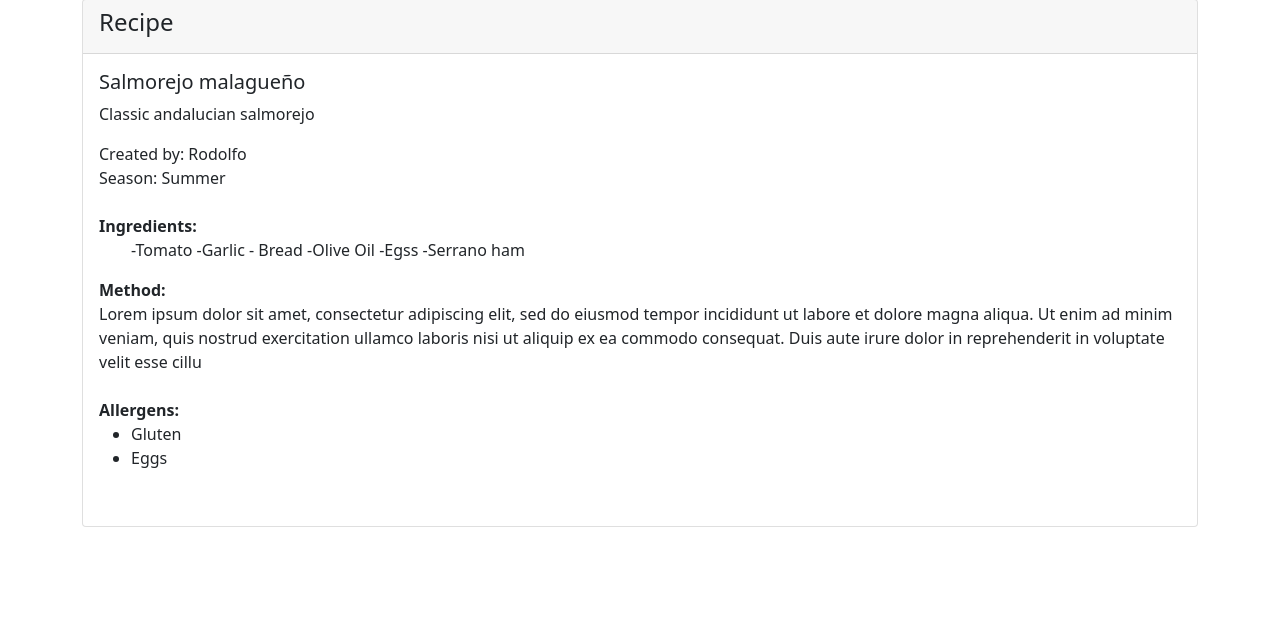
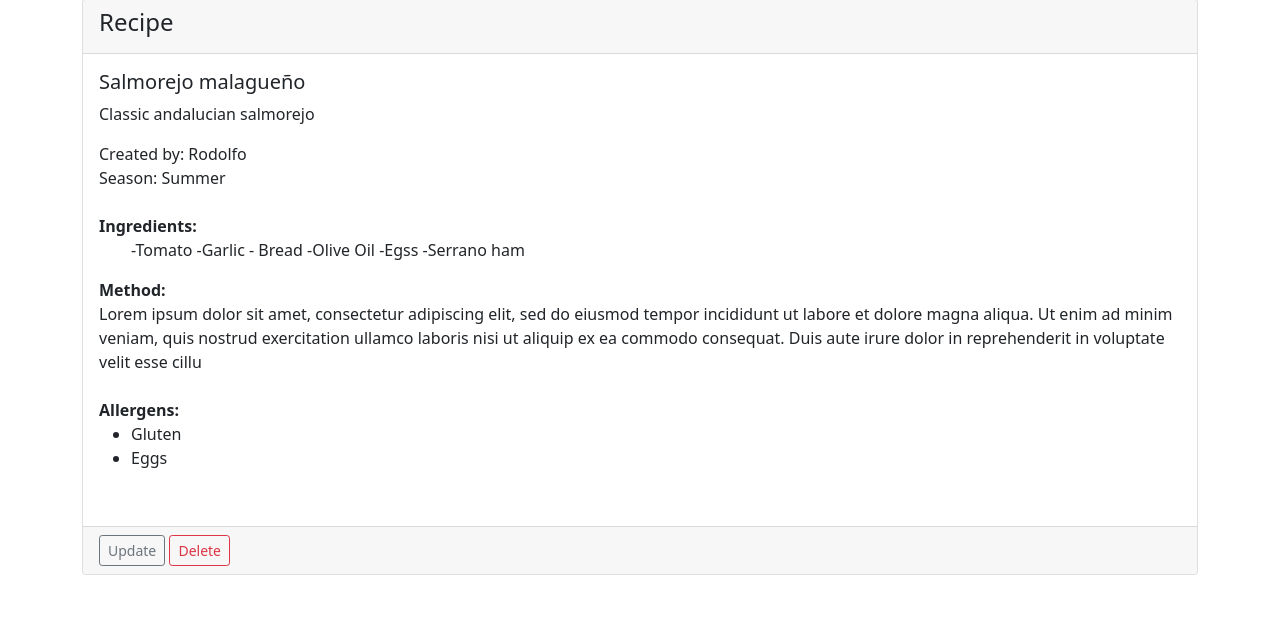
Before and after one commit to Rodolfo-Munoz/project_app, a Django app: page /show_recipe/3 in a window 1280 px wide. Shown: the part 81-709 px from the top of the page. Run offline with Django 3.2, Linux system fonts and the light colour scheme; data comes from the database, SQL or seed files in the repository; both versions use the stored data as it was after the commit.

Commit message:
recipe delete added and recipes ordered alphabetically, recipe page is finished

```diff
--- a/project_app/urls.py
+++ b/project_app/urls.py
@@ -31,4 +31,5 @@ urlpatterns = [
     path('show_recipe/<recipe_id>', views.show_recipe, name='show_recipe'),
     path('search_recipes/', views.search_recipes, name='search_recipes'),
     path('update_recipe/<recipe_id>', views.update_recipe, name='update_recipe'),
+    path('delete_recipe/<recipe_id>', views.delete_recipe, name='delete_recipe'),
 ]
--- a/roseleaf_app/forms.py
+++ b/roseleaf_app/forms.py
@@ -27,7 +27,7 @@ class RecipeForm(ModelForm):
 class TempForm(ModelForm):
     class Meta:
         model = TempRecords
-        fields = ('temp_date', 'temperature', 'fridge', 'user')
+        fields = ('temp_date', 'fridge', 'temperature', 'user')
         labels = {
             'temp_date' : '',
             'temperature' : '',
--- a/roseleaf_app/templates/roseleaf_app/list_recipes.html
+++ b/roseleaf_app/templates/roseleaf_app/list_recipes.html
@@ -32,7 +32,10 @@
             <td><a href="{% url 'show_recipe' recipe.id %}">{{ recipe }}</a></td>
             <td>{{ recipe.description }}</td>
             <td><a href="{% url 'update_recipe' recipe.id %}"
-                   class="btn btn-outline-secondary btn-sm"> Update </a></td>
+                   class="btn btn-outline-secondary btn-sm"> Update </a>
+                <a href="{% url 'delete_recipe' recipe.id %}"
+                   class="btn btn-outline-danger btn-sm"> Delete  </a>
+            </td>
         </tr>
 
     {% endfor %}
--- a/roseleaf_app/templates/roseleaf_app/show_recipe.html
+++ b/roseleaf_app/templates/roseleaf_app/show_recipe.html
@@ -25,12 +25,20 @@
         <br><br>
         <strong>Allergens: </strong>
         <ul>
+
         {% for allergen in recipe.allergens.all %}
             <li>{{ allergen }}</li>
         {% endfor %}<br>
         </ul>
          </div>
-        </div>
+     <div class="card-footer text-muted">
+        <a href="{% url 'update_recipe' recipe.id %}"
+                   class="btn btn-outline-secondary btn-sm"> Update </a>
+        <a href="{% url 'delete_recipe' recipe.id %}"
+                   class="btn btn-outline-danger btn-sm"> Delete  </a>
+     </div>
+
+     </div>
 
 
 
--- a/roseleaf_app/views.py
+++ b/roseleaf_app/views.py
@@ -4,8 +4,6 @@ from django.shortcuts import render, redirect
 from django.http import HttpResponseRedirect
 from .models import Recipe
 from .forms import RecipeForm, TempForm
-
-
 
 
 def home(request):
@@ -62,7 +60,7 @@ def temperatures(request):
     return render(request, 'roseleaf_app/temperatures.html', {'form': form, 'submitted': submitted})
 
 
-    #return render(request, 'roseleaf_app/temperatures.html', {})
+
 
 
 def products(request):
@@ -74,7 +72,7 @@ def orders(request):
 
 
 def list_recipes(request):
-    recipe_list = Recipe.objects.all()
+    recipe_list = Recipe.objects.all().order_by('name')
     return render(request, 'roseleaf_app/list_recipes.html',
                   {'recipe_list' : recipe_list})
 
@@ -98,3 +96,9 @@ def update_recipe(request, recipe_id):
         return redirect('list_recipes')
     return render(request, 'roseleaf_app/update_recipe.html',
                   {'recipe': recipe, 'form': form})
+
+
+def delete_recipe(request, recipe_id):
+    recipe = Recipe.objects.get(pk=recipe_id)
+    recipe.delete()
+    return redirect('list_recipes')
```
Also changed, not shown: db.sqlite3.
